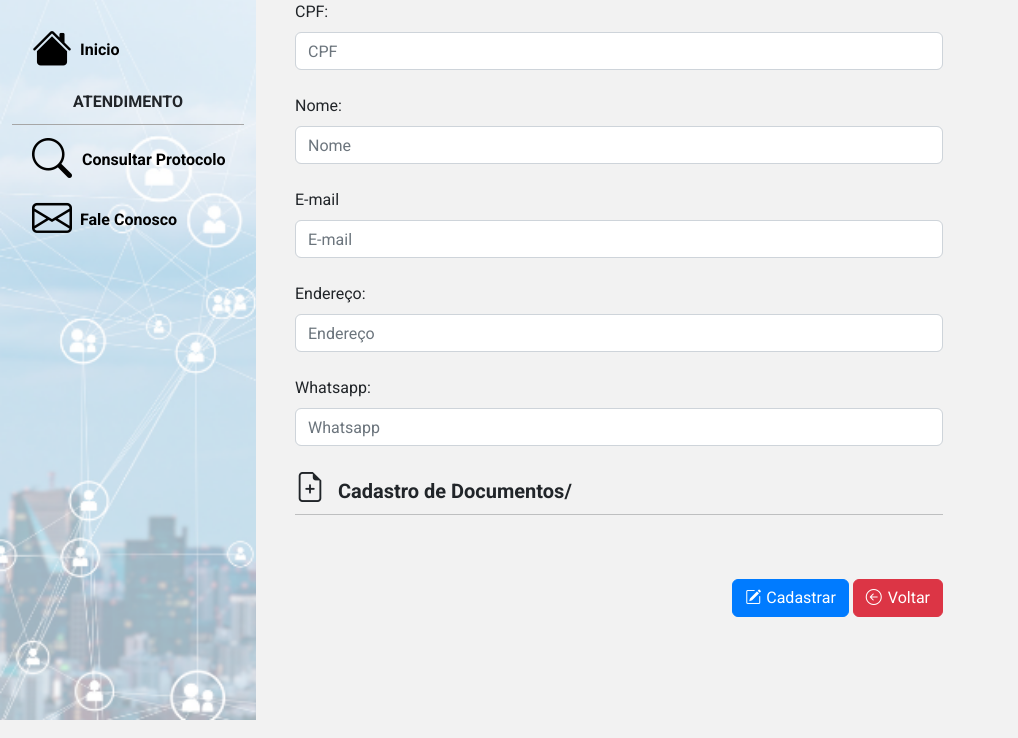
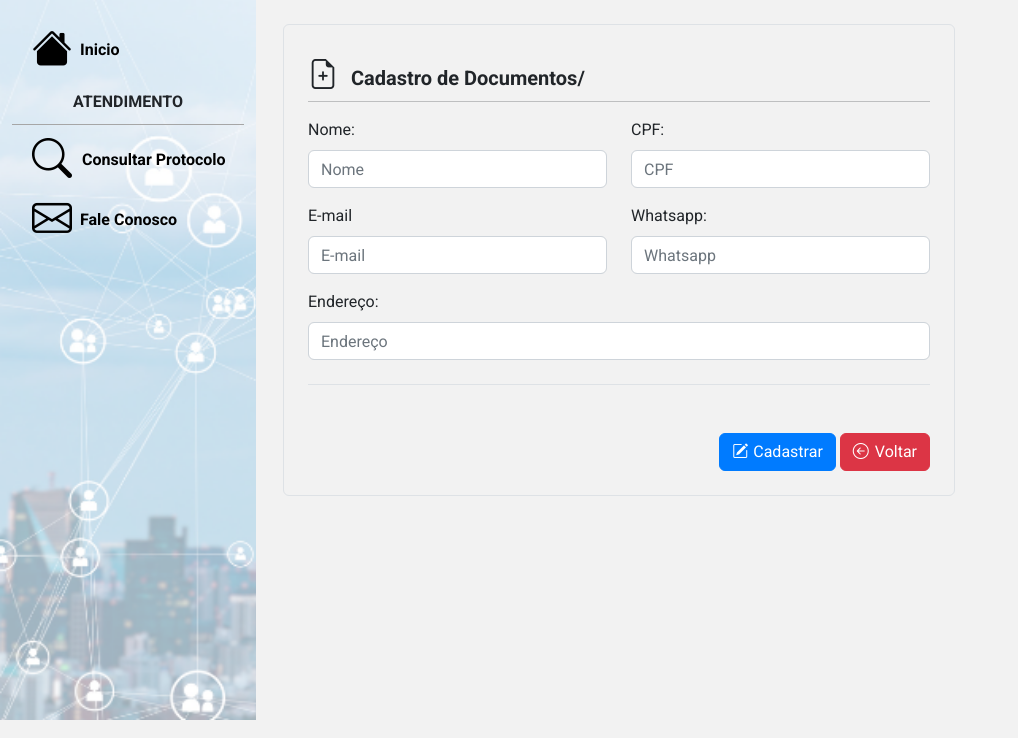
Before and after one commit to melojrx/urbanmobSMTT, a Flask app: template app/templates/cadastrarSolicitacao.html in a window 1280 px wide. Shown: the part 62-800 px from the top of the page, without its empty margins (0-1018 px from the left). Run offline with Flask 3, Linux system fonts and the light colour scheme; the template is opened without the code that fills it: values that come from a table or form of the project are taken from there, others are empty; parts of the project's set-up code (start-up, migrations or seed data) failed here and were passed over; some libraries are stand-ins or nearby versions.

Commit message:
tela cadastra_sol

```diff
--- a/app/templates/cadastrarSolicitacao.html
+++ b/app/templates/cadastrarSolicitacao.html
@@ -7,38 +7,40 @@
 
   <form method="POST" enctype='multipart/form-data' action="{{ url_for('public.cadastrar')}}">
 
-    <div class="container">
+    <div class="container border mt-4 rounded p-4">
+      <div class="container p-0 mb-1 mt-2">
+        <h5 class="titulo-filtra-demandas"><strong><i class="bi bi-file-earmark-plus"></i> Cadastro de Documentos/{{tipoSolicitacao.txtTipoSolicitacao}}</strong></h5>
+        <hr class="mt-1">
+      </div>
+      <div class="form-group mb-3 row justify-content-between">
+        <div class="col">
+          {{form.nome.label(class_="form-label")}}
+          {{form.nome(class_="form-control")}}
+        </div>
+        <div class="col">
+          {{form.cpf.label(class_="form-label")}}
+          {{form.cpf(class_="form-control")}}
+        </div>
 
-      <div class="form-group mb-4">
-        {{form.cpf.label(class_="form-label")}}
-        {{form.cpf(class_="form-control")}}
       </div>
-      <div class="form-group mb-4">
-        {{form.nome.label(class_="form-label")}}
-        {{form.nome(class_="form-control")}}
+      <div class="form-group mb-3 row justify-content-between">
+        <div class="col">
+          {{form.email.label(class_="form-label")}}
+          {{form.email(class_="form-control")}}
+        </div>
+        <div class="col">
+          {{form.whatsapp.label(class_="form-label")}}
+          {{form.whatsapp(class_="form-control")}}
+        </div>
       </div>
-      <div class="form-group mb-4">
-        {{form.email.label(class_="form-label")}}
-        {{form.email(class_="form-control")}}
-      </div>
-      <div class="form-group mb-4">
+      <div class="form-group mb-3">
         {{form.endereco.label(class_="form-label")}}
         {{form.endereco(class_="form-control")}}
       </div>
       <div class="form-group mb-4">
-        {{form.whatsapp.label(class_="form-label")}}
-        {{form.whatsapp(class_="form-control")}}
-      </div>
-
-      <div class="form-group mb-4">
         {{form.tipoSolicitacao(class_="form-control")}}
       </div>
-      <div class="container p-0 mb-1 mt-4">
-        <h5 class="titulo-filtra-demandas"> <strong> <i class="bi bi-file-earmark-plus"></i> Cadastro de Documentos/{{tipoSolicitacao.txtTipoSolicitacao}}</strong></h5>
-        <hr class="mt-1">
-      </div>
-
-      <div class="form-group mb-4">
+      <div class="form-group border-top mb-3 pt-2">
         {{form.file.label(class_="form-label")}}
         {% for tipoSolicitacaoDocumento in listTipoSolicitacaoDocumento %}
         <div class="mb-3">
@@ -53,14 +55,16 @@
         </div>
         {% endfor %}
       </div>
+      <div class="border-0 text-end justify-content-end">
+        <button type="submit" class="btn btn-primary"><i class="bi bi-pencil-square"></i>Cadastrar</button>
+        <button type="button" class="btn btn-danger" onclick="window.location.href='{{url_for('public.cidadao')}}';"><i class="bi bi-arrow-left-circle"></i>Voltar</button>
+      </div>
+    </div>
+    <br>
+    </div>
 
-    <div class="border-0 text-end justify-content-end">
-      <button type="submit" class="btn btn-primary "><i class="bi bi-pencil-square"></i>Cadastrar</button>
-      <button type="button" class="btn btn-danger"
-        onclick="window.location.href='{{url_for('public.cidadao')}}';"><i class="bi bi-arrow-left-circle"></i>Voltar
-      </button>
-    </div>
   </form>
+
 </main>
 
 {% endblock conteudo %}
```
Also changed, not shown: app/templates/listarSolicitacao.html (+4 -3 lines).
